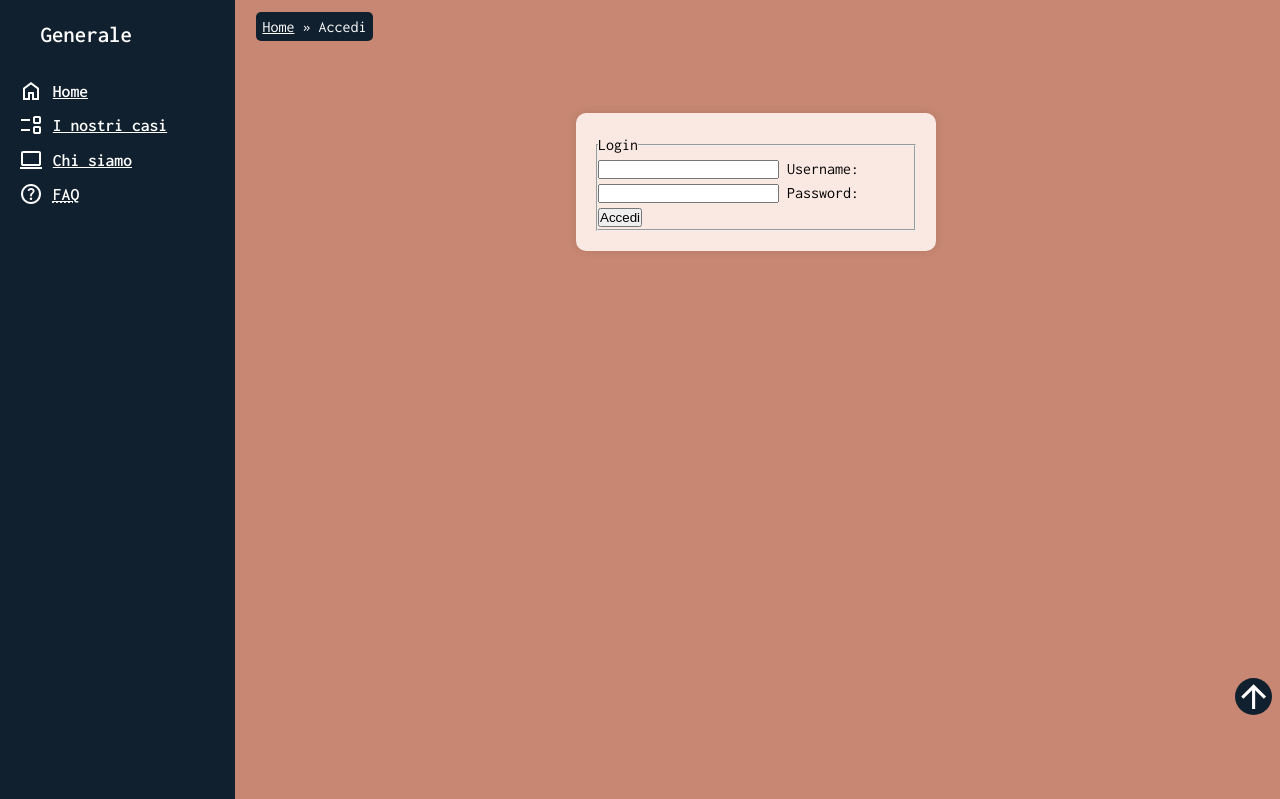
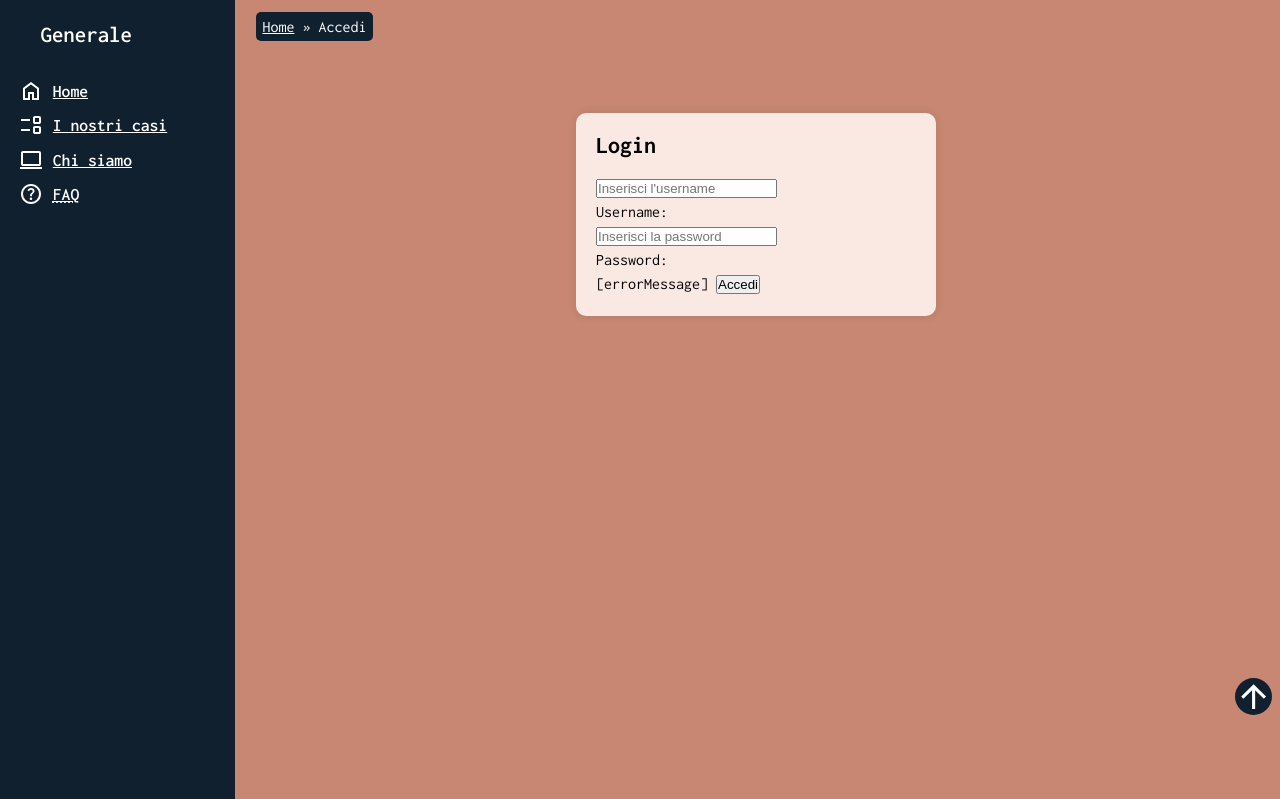
Before and after one commit to samuele-visentin/unipd-TecWeb, a PHP site: page /accedi.php in a window 1280 px wide. Shown: the part 77-876 px from the top of the page. Run offline with PHP 8.4, Linux system fonts and the light colour scheme.

Commit message:
pre merge

```diff
--- a/src/assets/css/main.css
+++ b/src/assets/css/main.css
@@ -468,16 +468,3 @@
     background-color: rgb(var(--primary300));
     box-shadow: 0 0 10px rgba(0, 0, 0, 0.1);
 }
-
-form {
-    display: flex;
-    flex-direction: column;
-}
-
-#username {
-    order: 1;
-}
-
-#password {
-    order: 1;
-}
--- a/src/templates/accedi_layout.html
+++ b/src/templates/accedi_layout.html
@@ -1,12 +1,11 @@
 <div class="form-container">
     <form action="app/login.php" method="post">
-        <fieldset>
-            <legend lang="en">Login</legend>
-            <input type="text" name="username" id="username">
-            <label for="username" lang="en">Username: </label> <br>
-            <input type="password" name="password" id="password">
-            <label for="password" lang="en">Password: </label> <br>
-            <input type="submit" value="Accedi">
-        </fieldset>
+        <h2 lang="en">Login</h2>
+        <input type="text" name="username" id="username" placeholder="Inserisci l'username" required> <br>
+        <label for="username" lang="en">Username: </label> <br>
+        <input type="password" name="password" id="password" placeholder="Inserisci la password" required> <br>
+        <label for="password" lang="en">Password: </label> <br>
+        [errorMessage]
+        <input type="submit" value="Accedi">
     </form>
 </div>
```
Also changed, not shown: src/data/prova.php (+28 -0 lines), src/templates/registrati_layout.html (added, +14 -0 lines).
